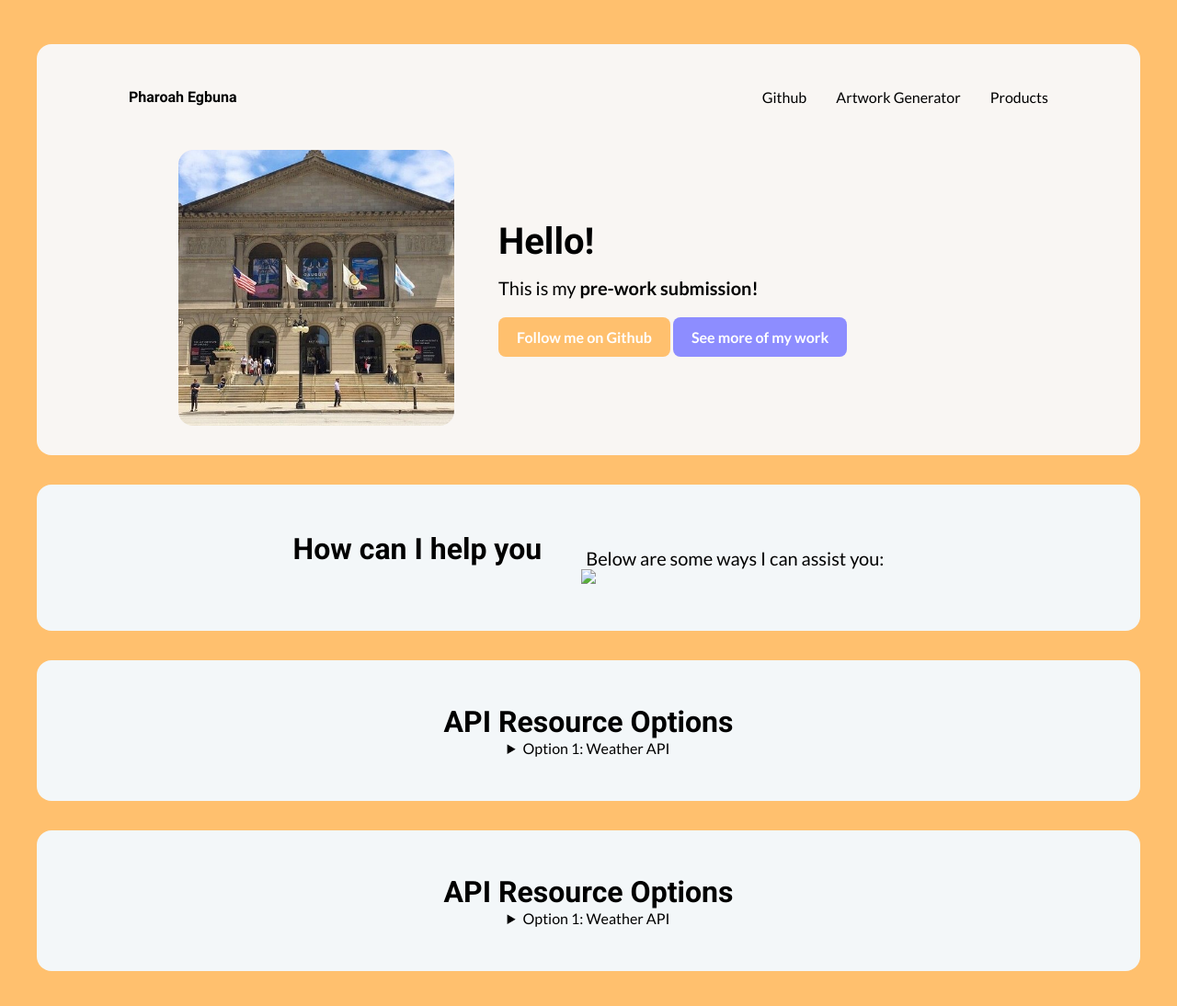
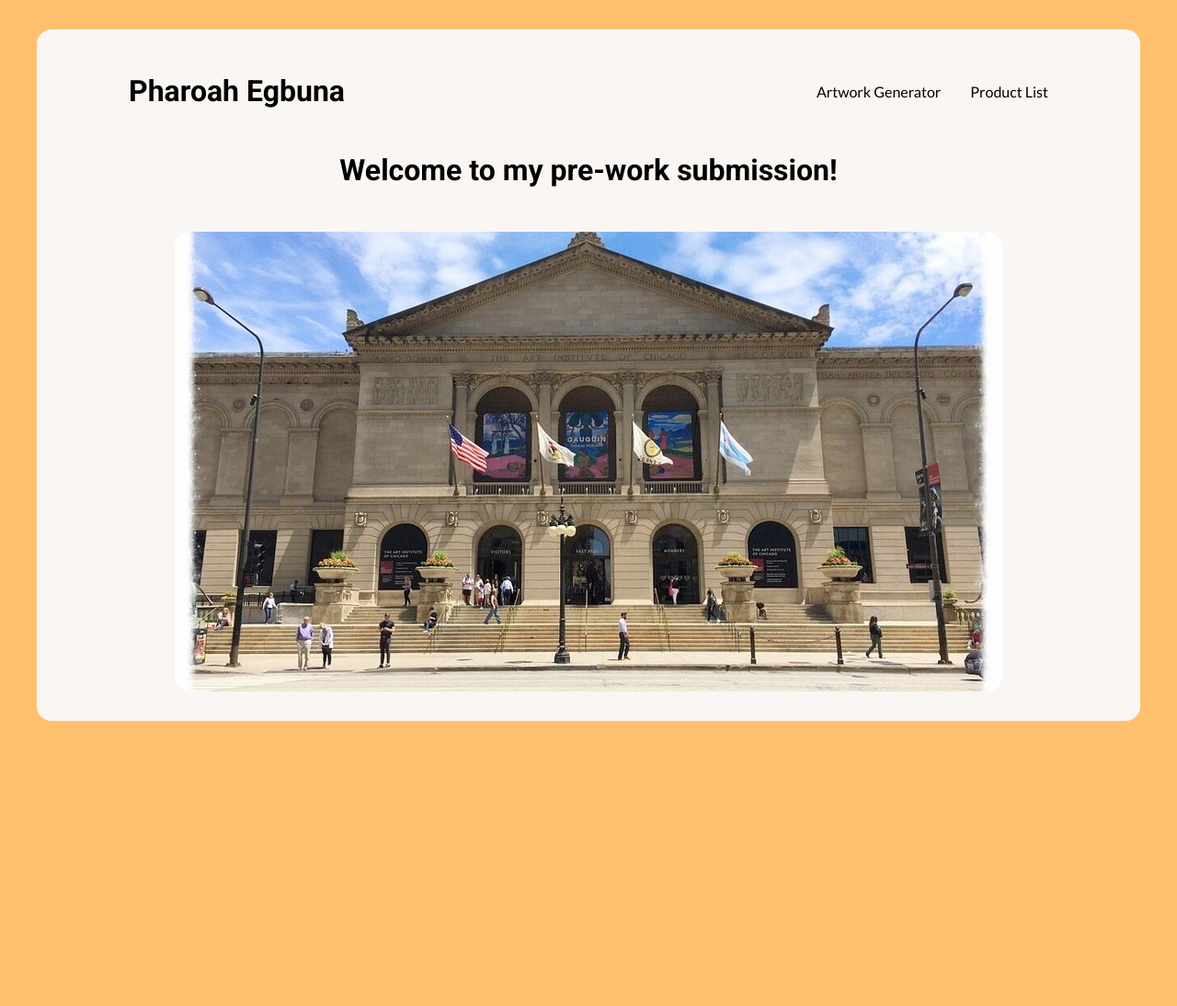
Before and after one commit to PharoahEgbuna/CTD-Advanced-Pre-Work-2026, a plain HTML site: page index.html in a window 1280 px wide. Shown: the whole page at 92% size. After the commit the page ends 816 px from the top, so only its background shows below. Drawn offline with Linux system fonts and the light colour scheme; a web font is replaced by a local one.

Commit message:
Adjusted html files and adjusted css stylinng to better show populated data

```diff
--- a/css/style.css
+++ b/css/style.css
@@ -32,36 +32,37 @@ h1, h2, h3 {
 }
 
 nav {
+
     margin: 1em auto 3em auto;
     width: min(1000px, 100%);
-}
 
-
-nav ul {
+    & ul {
     display: flex;
     align-items: center;
     list-style-type: none;
     gap: 2em;
-}
+    }
 
-nav li:first-child {
+    & li:first-child {
     margin-right: auto;
     font-family: Roboto, Lato, 'Segoe UI', Tahoma, Geneva, Verdana, sans-serif;
     font-weight: bold;
-}
+    }
 
-nav a {
+    & a {
     text-decoration: none;
     color: var(--text-color);
+    }
+
+    & a:hover {
+    text-decoration: underline;
+    }
 
 }
 
-nav a:hover {
-    text-decoration: underline;
-}
-
-header,  section {
-    margin: 2em auto;
+header,
+main {
+    margin: 1em auto;
     width: min(75em, 100%);
     background-color: var(--color-1);
     padding: min(2em, 15%);
@@ -85,14 +86,10 @@ header img {
 
 .text-container {
     flex: 0 1 34em;
-}
-
-h1 {
-    font-size: 2.5rem;
+    text-align: center;
 }
 
 .text-container p {
-    margin: .75em 0 1em 0;
     font-size: 1.25rem;
 }
 
@@ -104,28 +101,20 @@ h1 {
     padding: 0.75em 1.25em;
     border-radius: 0.5em;
     font-weight: 600;
+
 }
-
-.secondary {
-    background-color: var(--secondary-color);
-}
-
-section {
-    padding: 3em min(2em, 15%);
-    background-color: var(--color-2);
-    text-align: center;
-}
-
 
 h2 {
     font-size: 2rem;
 }
 
-section p {
-    margin-top: 1em;
-    font-size: 1.25rem;
-}
-
 button:hover {
   cursor: pointer;
 }
+
+.productlist {
+    display: flex;
+    flex-wrap: wrap;
+    justify-content: center;
+    list-style-type: none;
+}
--- a/index.html
+++ b/index.html
@@ -10,45 +10,17 @@
     <header>
         <nav>
             <ul>
-                <li><a href="index.html">Pharoah Egbuna</a></li>
-                <li><a href="#my-work">Github</a></li>
+                <li><h2>Pharoah Egbuna</h2></li>
                 <li><a href="artgenerator.html">Artwork Generator</a></li>
-                <li><a href="productlist.html">Products</a></li>
+                <li><a href="productlist.html">Product List</a></li>
             </ul>
         </nav>
         <div class="flex-container">
-            <img height="300px" width="300px" src="images/ACI.jpg">
             <div class="text-container">
-                <h1>Hello!</h1>
-                <p>This is my <strong>pre-work submission!</strong></p>
-                <a href="" class="cta-button">Follow me on Github</a>
-                <a href=""class="cta-button secondary">See more of my work</a>
+                <h2>Welcome to my pre-work submission!</h2>
             </div>
+            <img src="images/ACI.jpg">
         </div>
     </header>
-
-    <section>
-        <div class="flex-container">
-            <h2>How can I help you</h2>
-            <p>Below are some ways I can assist you:</p>
-        </div>
-        <img width="350px" src="images/image2.png">
-    </section>
-
-    <section>
-        <h2>API Resource Options</h2>
-        <details>
-            <summary>Option 1: Weather API</summary>
-             <p>Lorem ipsum dolor sit, amet consectetur adipisicing elit. Et quis quaerat, incidunt fugiat deserunt repudiandae! Quaerat, aliquid dolore animi, odit perspiciatis, dicta tempore neque enim cupiditate officiis facere rerum provident?</p>
-        </details>
-    </section>
-
-    <section>
-        <h2>API Resource Options</h2>
-        <details>
-            <summary>Option 1: Weather API</summary>
-             <p>Lorem ipsum dolor sit, amet consectetur adipisicing elit. Et quis quaerat, incidunt fugiat deserunt repudiandae! Quaerat, aliquid dolore animi, odit perspiciatis, dicta tempore neque enim cupiditate officiis facere rerum provident?</p>
-        </details>
-    </section>
 </body>
 </html>
```
Also changed, not shown: artgenerator.html (+4 -2 lines), productlist.html (+3 -5 lines).
